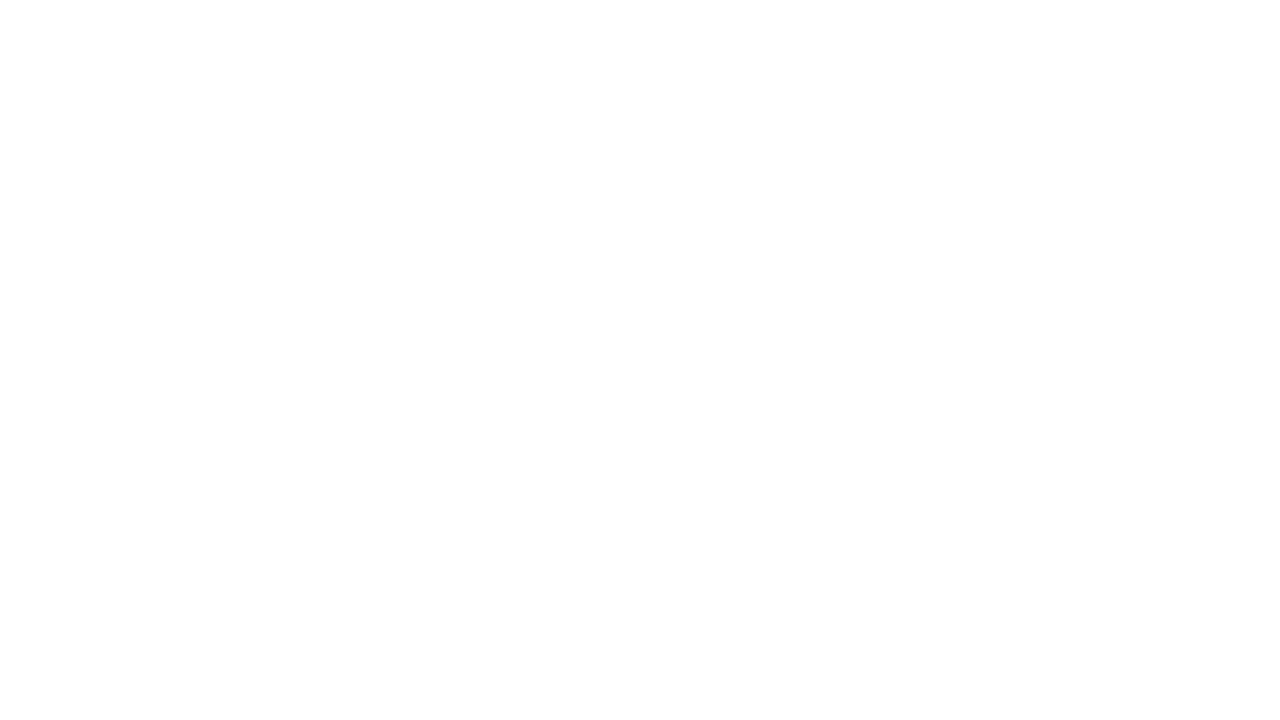
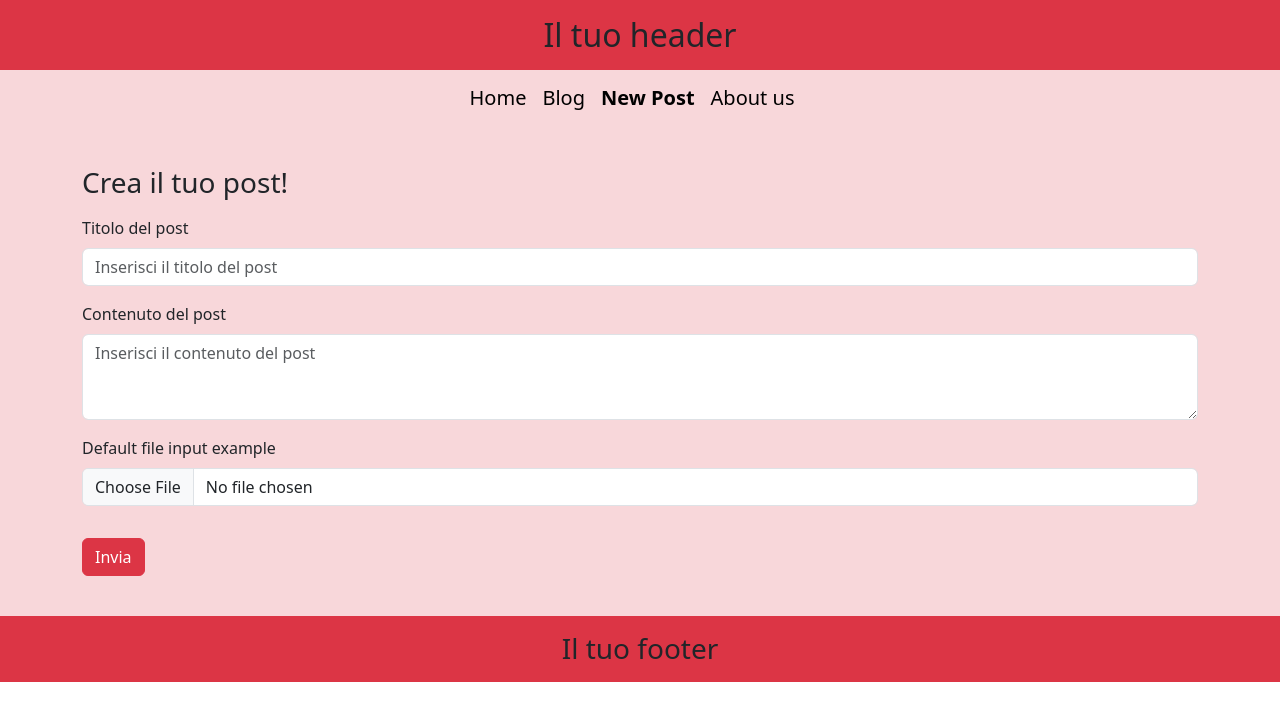
Before and after one commit to NiccoloDiDomenico/react-router, a React (Vite) app: page /NewPost in a window 1280 px wide. Before the commit this address had no page. Shown: the top 720 px of the page. Built offline with nearby package versions, Linux system fonts and the light colour scheme.

Commit message:
feat: adds the form that renders on the post detail page when submitted and completes the exercise

```diff
--- a/src/App.jsx
+++ b/src/App.jsx
@@ -6,6 +6,7 @@ import Homepage from "./Pages/Homepage"
 import AboutUs from "./Pages/AboutUs"
 import Blog from "./Pages/Blog"
 import PostDetails from "./Pages/PostDetails"
+import NewPost from "./Pages/NewPost"
 
 
 function App() {
@@ -18,6 +19,7 @@ function App() {
             <Route index element={<Blog />} />
             <Route path="Post/:id" element={<PostDetails />} />
           </Route>
+          <Route path="/NewPost" element={<NewPost />} />
           <Route path="/AboutUs" element={<AboutUs />} />
         </Route>
       </Routes>
--- a/src/Pages/Blog.jsx
+++ b/src/Pages/Blog.jsx
@@ -16,7 +16,6 @@ const apiURL = import.meta.env.VITE_API_URL
 function Blog() {
     // Variabili reattive
     const [postList, setPostList] = useState([])
-    const [formData, setFormData] = useState(initialFormData)
     const [tags, setTags] = useState(tagsList)
     const [filter, setFilter] = useState("all")
 
@@ -36,31 +35,6 @@ function Blog() {
     }, [filter]);
 
     // Funzioni
-    function handleInputChange(event) {
-        const keyToChange = event.target.name
-        const valueToChange =
-            event.target.type === "checkbox" ?
-                event.target.checked : event.target.value
-
-        const newData = {
-            ...formData,
-            [keyToChange]: valueToChange
-        }
-        setFormData(newData);
-    }
-
-    function handleSubmit(event) {
-        event.preventDefault();
-
-        // Axios: store
-        axios.post(`${apiURL}/posts`, formData).then((resp) => {
-            // console.log(resp);
-            const newPostList = [...postList, resp.data]
-            setPostList(newPostList)
-            setFormData(initialFormData)
-        })
-    }
-
     function handleDelate(idToRemove) {
         // Axios: destroy
         axios.delete(`${apiURL}/posts/${idToRemove}`).then((resp) => {
@@ -82,8 +56,8 @@ function Blog() {
                     </select>
                 </section>
 
-                {/* PostsList section */}
-                <section className='container'>
+                {/* Blog section */}
+                <section className='container pb-4'>
                     {postList.length > 0 ? (
                         <div className="row row-cols-1 row-cols-md-2 row-cols-lg-4 gx-0 gy-2">
                             {postList.map((curPost) => (
@@ -94,30 +68,6 @@ function Blog() {
                         <h5>Completa il form per creare un post</h5>
                     )}
                 </section>
-
-                {/* Form section */}
-                <section className='container py-4'>
-                    <h3 className='my-3'>Crea il tuo post!</h3>
-                    <form onSubmit={handleSubmit}>
-                        {/* Title */}
-                        <div className="mb-3">
-                            <label htmlFor="title" className='form-label'>Titolo del post</label>
-                            <input className='form-control' type="text" id='title' name='title' value={formData.title} onChange={handleInputChange} placeholder='Inserisci il titolo del post' />
-                        </div>
-                        {/* Content */}
-                        <div className="mb-3">
-                            <label htmlFor="description" className="form-label">Contenuto del post</label>
-                            <textarea className="form-control" id="description" rows="3" name='content' value={formData.content} onChange={handleInputChange} placeholder="Inserisci il contenuto del post"></textarea>
-                        </div>
-                        {/* Image */}
-                        <div className="mb-3">
-                            <label htmlFor="image" className="form-label">Default file input example</label>
-                            <input className="form-control" type="file" id="image" name='image' value={formData.image} onChange={handleInputChange} />
-                        </div>
-                        {/* Submit btn */}
-                        <button type='submit' className='btn btn-danger my-3'>Invia</button>
-                    </form>
-                </section>
             </main>
         </>
     )
--- /dev/null
+++ b/src/Pages/NewPost.jsx
@@ -0,0 +1,79 @@
+import axios from 'axios'
+import { useState, useEffect } from 'react'
+import { useNavigate } from 'react-router-dom'
+
+const initialFormData = {
+    id: "",
+    title: "",
+    content: "",
+    image: ""
+}
+
+const apiURL = import.meta.env.VITE_API_URL
+
+function NewPost() {
+    // Variabili reattive
+    const [formData, setFormData] = useState(initialFormData)
+    const navigate = useNavigate()
+
+    // Funzioni
+    function handleInputChange(event) {
+        const keyToChange = event.target.name
+        const valueToChange =
+            event.target.type === "checkbox" ?
+                event.target.checked : event.target.value
+
+        const newData = {
+            ...formData,
+            [keyToChange]: valueToChange
+        }
+        setFormData(newData);
+    }
+
+    function handleSubmit(event) {
+        event.preventDefault();
+
+        // Axios: store
+        axios.post(`${apiURL}/posts`, formData).then((resp) => {
+            // console.log(resp);
+
+            // const newPostList = [...postList, resp.data]
+            // setPostList(newPostList)
+            // setFormData(initialFormData)
+
+            navigate(`/Blog/Post/${resp.data.id}`)
+        })
+    }
+
+    return (
+        <>
+            <main className='bg-danger-subtle'>
+                {/* Form section */}
+                <section className='container py-4'>
+                    <h3 className='my-3'>Crea il tuo post!</h3>
+                    <form onSubmit={handleSubmit}>
+                        {/* Title */}
+                        <div className="mb-3">
+                            <label htmlFor="title" className='form-label'>Titolo del post</label>
+                            <input className='form-control' type="text" id='title' name='title' value={formData.title} onChange={handleInputChange} placeholder='Inserisci il titolo del post' />
+                        </div>
+                        {/* Content */}
+                        <div className="mb-3">
+                            <label htmlFor="description" className="form-label">Contenuto del post</label>
+                            <textarea className="form-control" id="description" rows="3" name='content' value={formData.content} onChange={handleInputChange} placeholder="Inserisci il contenuto del post"></textarea>
+                        </div>
+                        {/* Image */}
+                        <div className="mb-3">
+                            <label htmlFor="image" className="form-label">Default file input example</label>
+                            <input className="form-control" type="file" id="image" name='image' value={formData.image} onChange={handleInputChange} />
+                        </div>
+                        {/* Submit btn */}
+                        <button type='submit' className='btn btn-danger my-3'>Invia</button>
+                    </form>
+                </section>
+            </main>
+        </>
+    )
+}
+
+export default NewPost;
--- a/src/components/MainNav.jsx
+++ b/src/components/MainNav.jsx
@@ -11,8 +11,12 @@ function MainNav() {
             title: "Blog"
         },
         {
+            path: "/NewPost",
+            title: "New Post"
+        },
+        {
             path: "/AboutUs",
-            title: "AboutUs"
+            title: "About us"
         }
     ]
 
```
